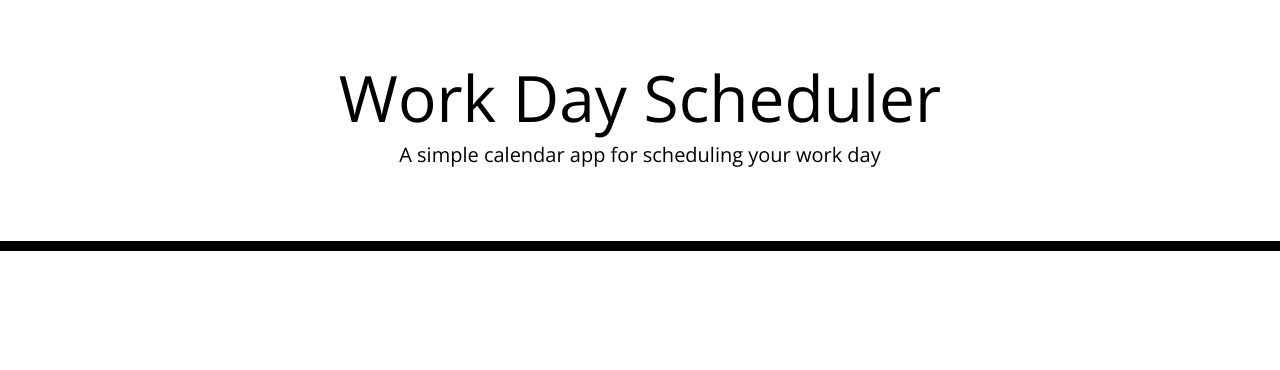
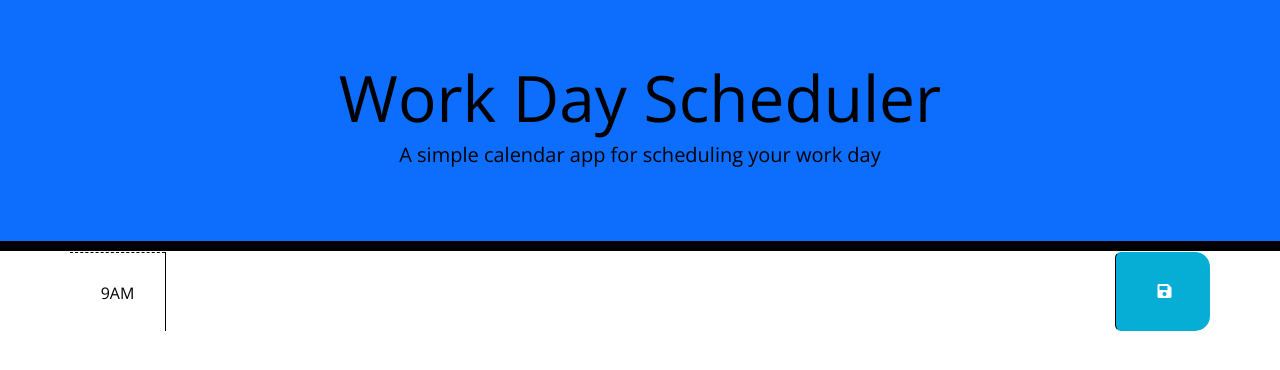
Before and after one commit to RGC1/RC-Daily-Planner, a plain HTML site: page index.html in a window 1280 px wide. Drawn offline with nearby package versions, Linux system fonts and the light colour scheme.

Commit message:
9am timeblock created html with save button

```diff
--- a/index.html
+++ b/index.html
@@ -27,7 +27,9 @@
   </head>
 
   <body>
-    <header>
+
+    <!--Added jumbotron-->
+    <header class="jumbotron bg-primary">
       <h1 class="display-3">Work Day Scheduler</h1>
       <p class="lead">A simple calendar app for scheduling your work day</p>
       <p id="currentDay" class="lead"></p>
@@ -37,6 +39,16 @@
 
     <div class="container">
       <!-- Timeblocks go here -->
+
+      <!-- 1st timeblock for 9AM-->
+      <div id="hour9am" class="row time-block">
+        <div class="col-md-1 hour">
+          9AM
+        </div>
+        <textarea class="col-md-10 description"></textarea>
+        <button class="btn saveBtn col-md-1"> <i class="fas fa-save"></i></button>
+      </div>
+
     </div>
 
 
```
